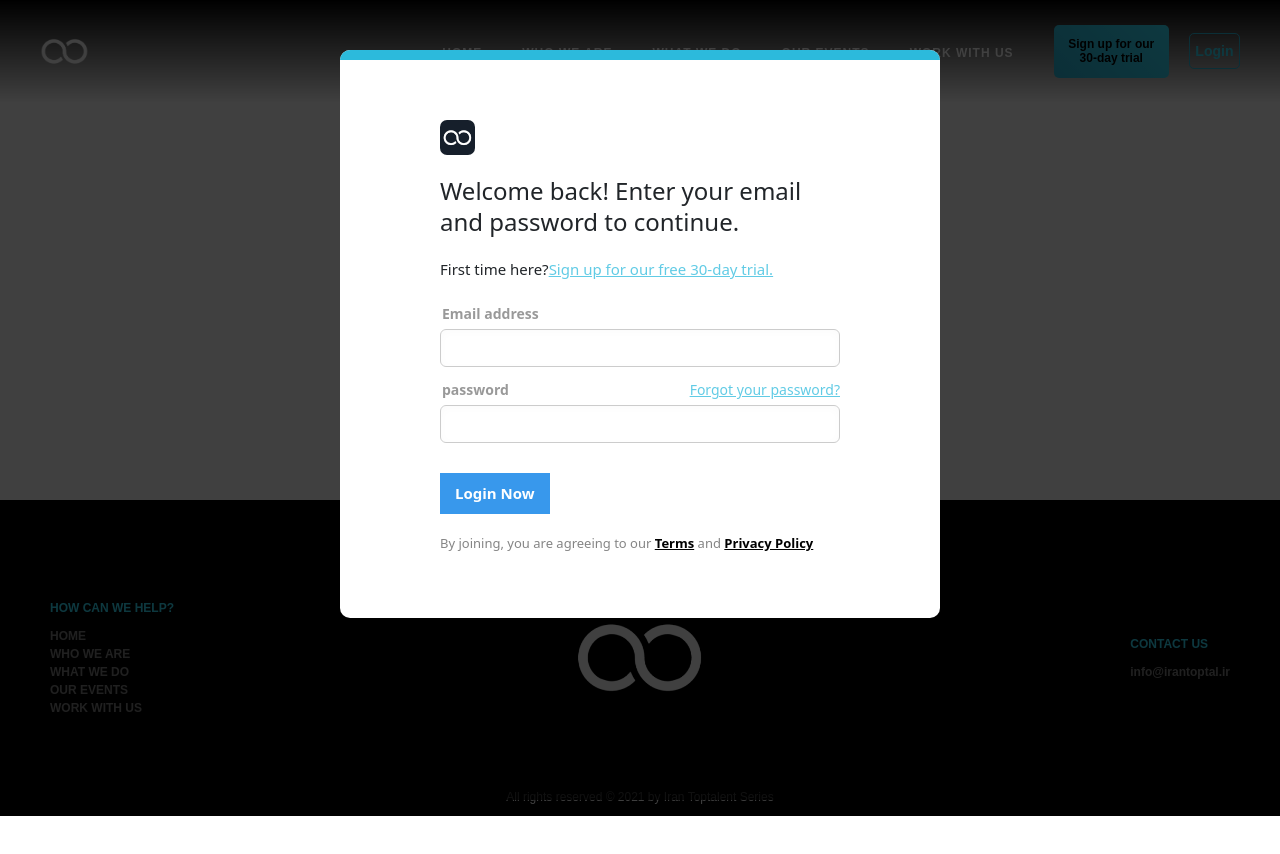
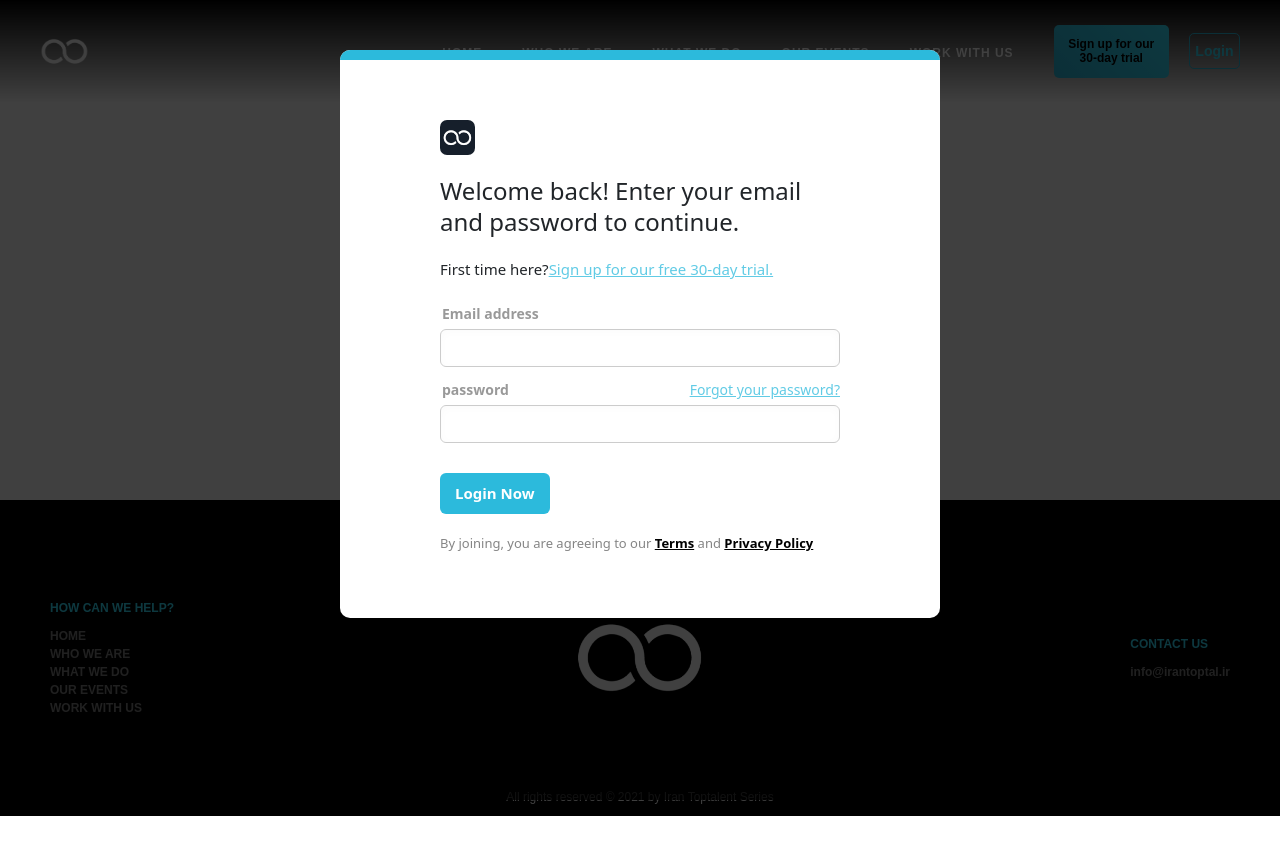
Before and after one commit to cventix/ucs-frontend, a Next.js app: page / in a window 1280 px wide. Both pictures are taken after a click on the link "Login". Shown: the top 854 px of the page. Built offline with nearby package versions, Linux system fonts and the light colour scheme.

Commit message:
add idea folder to git ignore and fix login button border radius

```diff
--- a/components/Infrastructure/Button/button.module.scss
+++ b/components/Infrastructure/Button/button.module.scss
@@ -1,11 +1,11 @@
 .w-button {
   display: inline-block;
   padding: 9px 15px;
-  background-color: #3898ec;
+  background-color: #2cbadc;
   color: white;
   border: 0;
   line-height: inherit;
   text-decoration: none;
   cursor: pointer;
-  border-radius: 0;
+  border-radius: 6px;
 }
```
Also changed, not shown: 1 other file (tests, documents, lock files or other folders).
